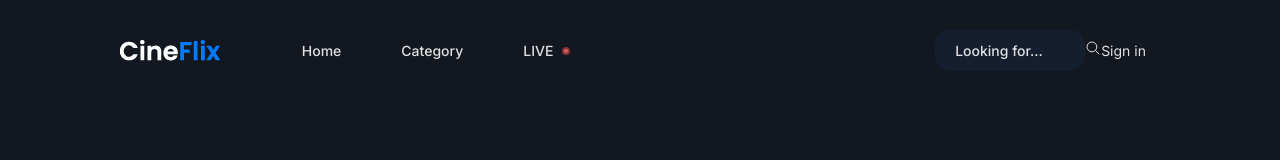
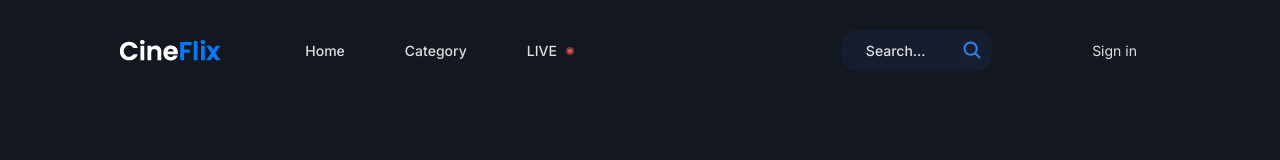
Before and after one commit to TNguyen1228/web-project-2023, a plain HTML site: page landing page.html in a window 1280 px wide. Drawn offline with nearby package versions, Linux system fonts and the light colour scheme.

Commit message:
Update main.css and header section

```diff
--- a/css/main.css
+++ b/css/main.css
@@ -83,15 +83,13 @@ nav {margin-right: 200px;}
   right: 10px;
 }
 
-.navbar-form-btn ion-icon,
-.navbar-search-btn ion-icon {
+.navbar-form-btn ion-icon, .navbar-search-btn ion-icon {
   font-size: 20px;
   color: var(--light-azure);
   --ionicon-stroke-width:50px;
 }
 
-.navbar-form-btn:hover ion-icon,
-.navbar-form-search::placeholder {color: var(--off-white);}
+.navbar-form-btn:hover ion-icon, .navbar-form-search::placeholder {color: var(--off-white);}
 
 /* navbar-form close button &navbar search button for small device */
 
@@ -104,4 +102,11 @@ nav {margin-right: 200px;}
   font-size: var(--fs-sm);
 }
 
+.navbar-signin ion-icon {
+  font-size: 20px;
+  color: var(--light-azure);
+  margin-left: 3px;
+  --ionicon-stroke-width: 30px;
+}
+
 .navbar-signin:hover span {color: var(--light-azure);}
--- a/landing page.html
+++ b/landing page.html
@@ -35,17 +35,17 @@
                 </nav>
                 <!-- Search and sign-in option -->
                 <div class="navbar-actions">
-                    <form action="#" class="navbar-form"></form>
-                    <input type="text" name="search" placeholder="Looking for..." class="navbar-form-search">
+                    <form action="#" class="navbar-form">
+                        <input type="text" name="search" placeholder=" Search..." class="navbar-form-search">
 
-                    <button class="navbar-for-button">
+                        <button class="navbar-form-btn">
                         <ion-icon name="search-outline"></ion-icon>
                         </button>
 
                         <button class="navbar-form-close">
                             <ion-icon name="close-circle-outline"></ion-icon>
                         </button>
-
+                    </form>
                         <!-- Search button for small screen -->
                         <button class="navbar-search-btn">
                             <ion-icon name="search-outline"></ion-icon>
@@ -55,6 +55,7 @@
                             <span>Sign in</span>
                             <ion-icon class="log-in-outline"></ion-icon>
                         </a>
+
                 </div>
             </div>
         </header>
```
Lines whose indentation alone changed are shown as unchanged.
